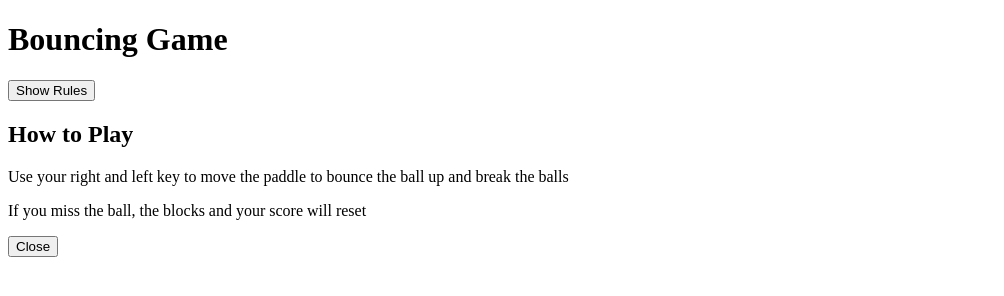
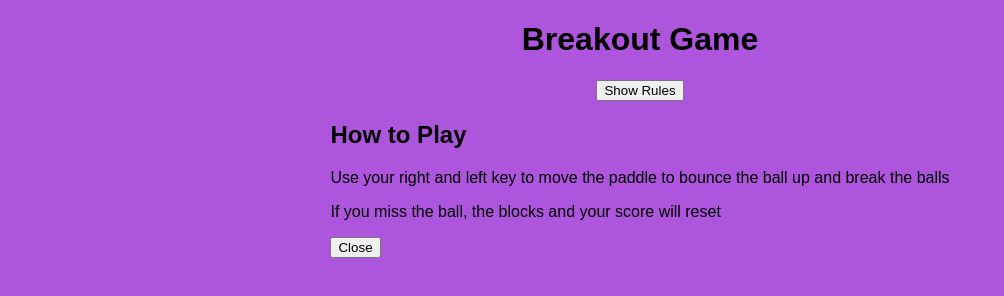
Before and after one commit to sadiqful/breakout, a plain HTML site: page index.html in a window 1280 px wide. Shown: the whole page, without its empty margins (0-1004 px from the left). Drawn offline with Linux system fonts and the light colour scheme.

Commit message:
background styles

```diff
--- a/index.html
+++ b/index.html
@@ -8,7 +8,7 @@
 </head>
 <body>
 
-    <h1>Bouncing Game</h1>
+    <h1>Breakout Game</h1>
 
     <button id="rules-btn" class="btn rules-btn">Show Rules</button>
 
--- a/style.css
+++ b/style.css
@@ -0,0 +1,14 @@
+* {
+    box-sizing: border-box;
+}
+
+body {
+    background-color: #ad55dd;
+    display: flex;
+    flex-direction: column;
+    align-items: center;
+    justify-content: center;
+    min-height: 100vh;
+    margin: 0;
+    font-family: Arial, Helvetica, sans-serif;
+}
```
